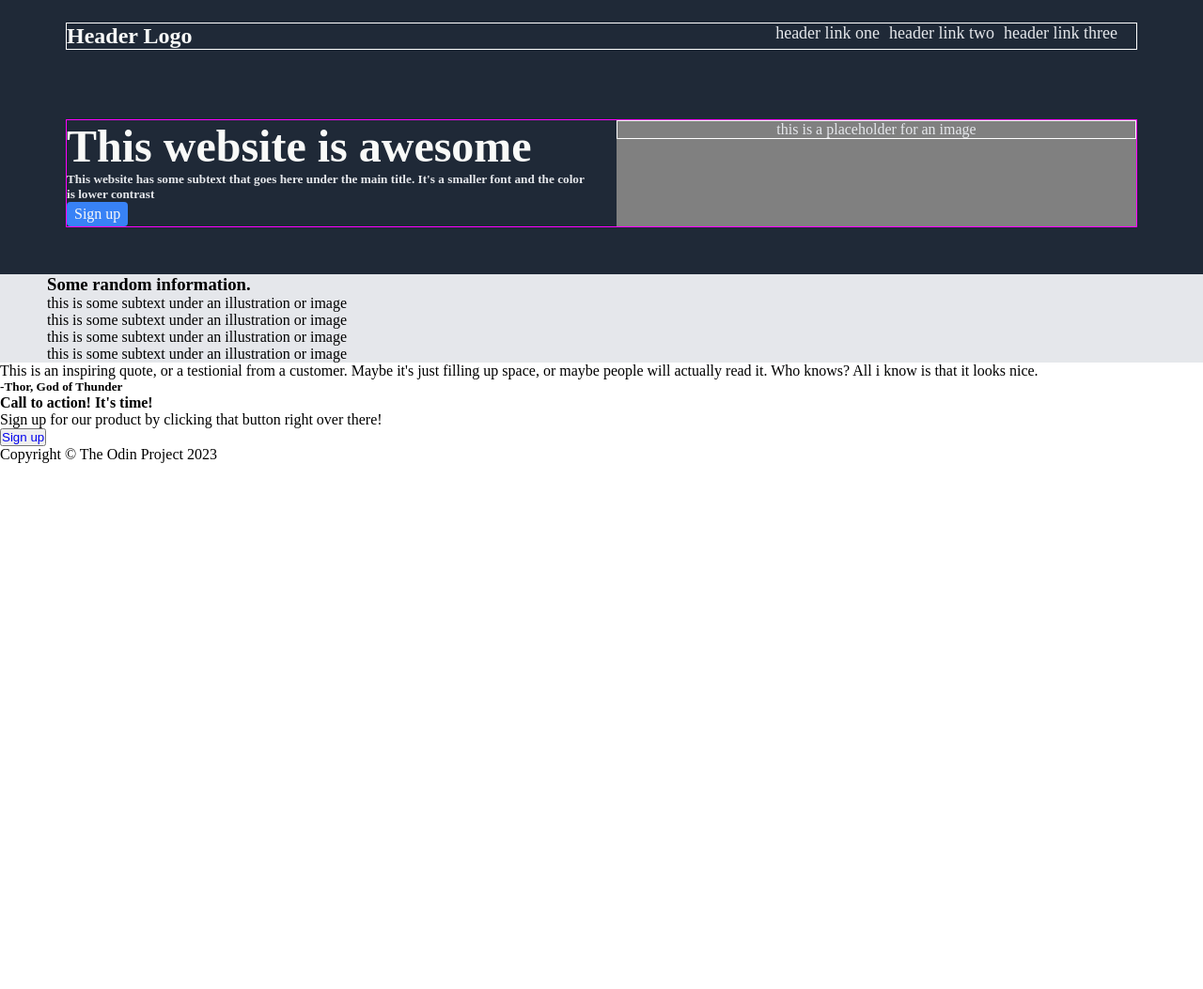
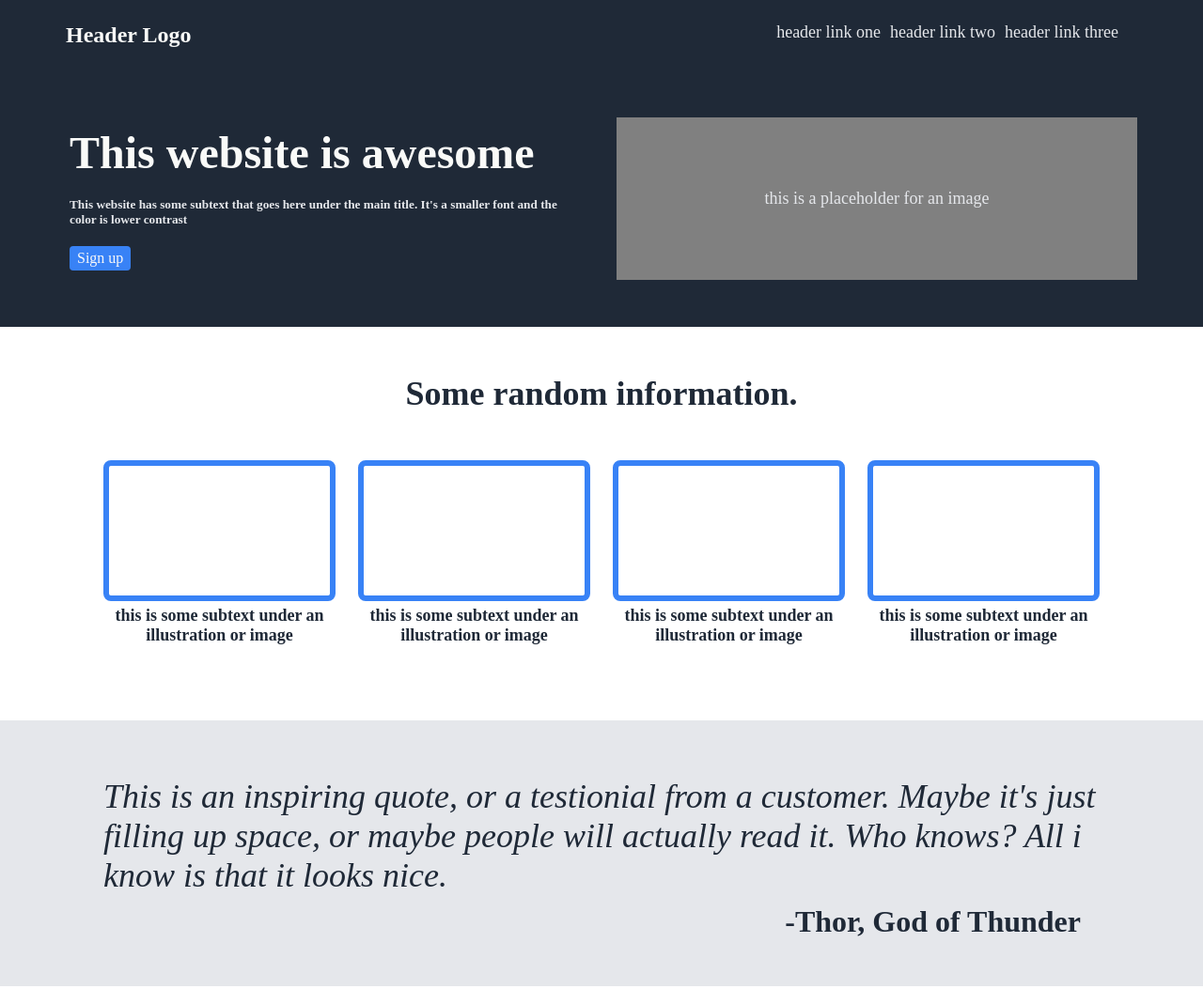
Before and after one commit to adektivity/landing-page, a plain HTML site: page index.html in a window 1280 px wide. Shown: the top 1053 px of the page at 94% size. Before the commit the page ends 800 px from the top, so only its background shows below. Drawn offline with Linux system fonts and the light colour scheme.

Commit message:
Finished building template.

```diff
--- a/index.html
+++ b/index.html
@@ -59,26 +59,30 @@
       </div>
     </div>
 
+    <div class="testimonial-container">
       <div class="testimonial">
-      <p>This is an inspiring quote, or a testionial from a customer. Maybe it's just filling up space, or maybe people will actually read it. Who knows? All i know is that it looks nice.</p>
-      <h5> -Thor, God of Thunder</h5>
+        <p><i>This is an inspiring quote, or a testionial from a customer. Maybe it's just filling up space, or maybe people will actually read it. Who knows? All i know is that it looks nice.</i></p>
+        <h2> -Thor, God of Thunder</h2>
+      </div>
     </div>
 
     <div class="cta-signup">
       <div class="cta">
+        <div class="cta-subcontainer">
           <div class="cta-item1">
             <h4>Call to action! It's time!</h4>
             <p>Sign up for our product by clicking that button right over there!</p>
           </div>
           <div class="cta-button">
-          <button><a href="#">Sign up</a></button>
+            <button>Sign up</button>
+          </div>
         </div>
       </div>
     </div>
   </main>
 
   <footer class="footer">
-    <p>Copyright &copy; The Odin Project 2023</p>
+    <p>Copyright &copy; The Adekson Web Project | 2023</p>
   </footer>
 
 </body>
--- a/styles.css
+++ b/styles.css
@@ -8,6 +8,10 @@ a {
   text-decoration: none;
 }
 
+li {
+  list-style-type: none;
+}
+
 .header {
   background-color: #1f2937;
   padding: 20px 20px;
@@ -16,7 +20,6 @@ a {
   margin: 4px 50px;
   display: flex;
   justify-content: space-between;
-  border: 1px solid #fff;
 }
 
 .navbar h3 > a {
@@ -24,24 +27,22 @@ a {
   color: #f9faf8;
 }
 
-/* .navbar a {
-  color: #f9faf8;
-} */
 .nav-links {
   display: flex;
   gap: 10px;
   justify-content: space-between;
   margin-right: 20px;
 }
-/* .item-3 {
-  margin-left: 20px;
-} */
+
 .nav-links li {
-  list-style-type: none;
   font-size: 18px;
 }
 .nav-links li > a {
   color: #e5e7eb;
+}
+
+.nav-links li > a:hover {
+  color: grey;
 }
 .hero-container {
   background: #1f2937;
@@ -51,11 +52,8 @@ a {
 .hero-section {
   margin: 30px 50px;
   display: flex;
-  /* height: 30vh; */
   justify-content: center;
-  /* align-items: center; */
   gap: 32px;
-  border: 1px solid #f0ff;
 }
 .hero-section > * {
   flex: 1;
@@ -75,6 +73,11 @@ a {
   flex-direction: column;
   align-items: flex-start;
 }
+
+.div-1 > * {
+  flex: 1;
+  margin: 10px 4px;
+}
 .div-1 button {
   border: 0;
   background: #3882f6;
@@ -92,19 +95,148 @@ a {
 
 .div-2 {
   background: grey;
+  display: inline-flex;
+  justify-content: center;
 }
 .div-2 p {
   text-align: center;
+  align-self: center;
   color: #e5e7eb;
-  border: 1px solid #fff;
 }
 
 .ms-container {
-  background: #e5e7eb;
+  background: #fff;
+  padding: 20px 20px;
 }
 .middle-section {
-  margin: 0 50px;
-  background: #e5e7eb;
+  margin: 20px 50px;
+  display: flex;
+  flex-direction: column;
+  align-items: center;
+}
+
+.middle-section h3 {
+  margin: 10px 0;
+  color: #1f2937;
+  font-size: 36px;
+  font-weight: 800;
+}
+
+.call-to-action {
+  margin: 40px;
+}
+
+.placeholder-container {
+  display: flex;
+  gap: 24px;
+}
+
+.placeholder-container > * {
+  flex: 1;
+}
+
+.placeholder-container > .placeholder-1 {
   display: flex;
   flex-direction: column;
 }
+.placeholder-1 p {
+  text-align: center;
+  font-size: 18px;
+  font-weight: 600;
+  color: #1f2937;
+}
+
+.img-place {
+  margin-bottom: 5px;
+  border: 6px solid #3882f6;
+  border-radius: 8px;
+  background: #fff;
+  height: 150px;
+  width: auto;
+}
+
+.testimonial-container {
+  background: #e5e7eb;
+  padding: 20px 20px;
+}
+.testimonial {
+  display: flex;
+  margin: 30px 90px;
+  flex-direction: column;
+  align-items: center;
+}
+
+.testimonial p {
+  align-self: center;
+  font-size: 36px;
+  color: #1f2937;
+  margin: 10px 0px;
+}
+.testimonial h2 {
+  font-size: 32px;
+  color: #1f2937;
+  align-self: flex-end;
+  margin-right: 20px;
+}
+
+.cta-signup {
+  background: #fff;
+  padding: 20px 30px;
+}
+
+.cta {
+  margin: 30px 40px;
+  background: #3882f6;
+  border: 0px;
+  border-radius: 5px;
+}
+.cta-subcontainer {
+  display: flex;
+  justify-content: space-around;
+  gap: 16px;
+}
+
+.cta-subcontainer > * {
+  margin: 30px 40px;
+}
+
+.cta-item1 {
+  align-self: center;
+}
+
+.cta-item1 h4,
+p {
+  color: #e5e7eb;
+  font-size: 18px;
+}
+
+.cta-button {
+  align-self: center;
+}
+
+.cta-button button {
+  border: 2px solid #f8f8f8;
+  background: #3882f6;
+  color: #f8f8f8;
+  font-family: inherit;
+  padding: 4px 8px;
+  font-size: 16px;
+  border-radius: 4px;
+}
+
+.cta-button button:hover {
+  background: #e5e7eb;
+  color: #3882f6;
+  border: 2px solid #3882f6;
+}
+
+.footer {
+  padding: 20px 20px;
+  background: #1f2937;
+}
+
+.footer > p {
+  text-align: center;
+  font-size: 18px;
+  color: #e5e7eb;
+}
```
Lines whose indentation alone changed are shown as unchanged.
